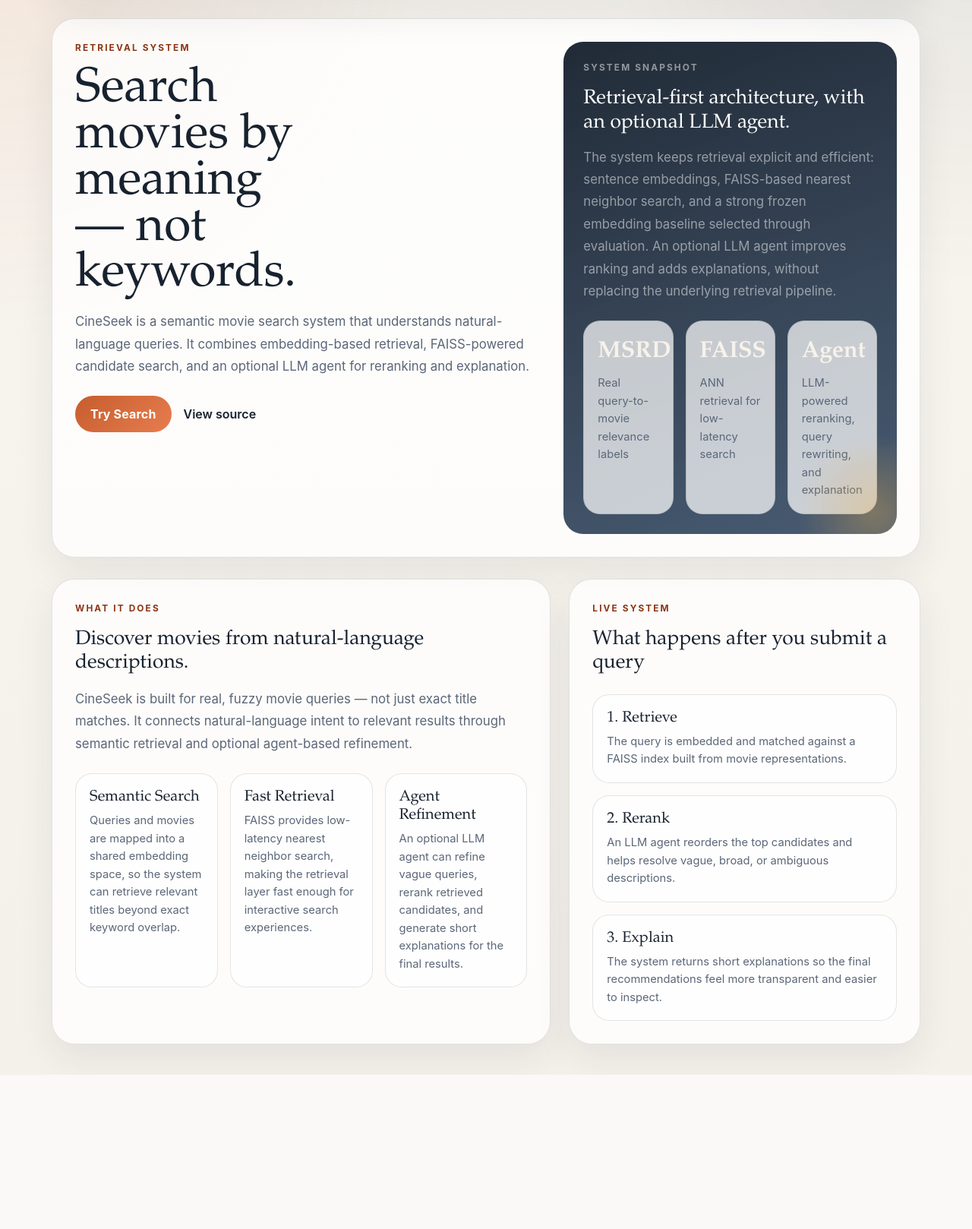
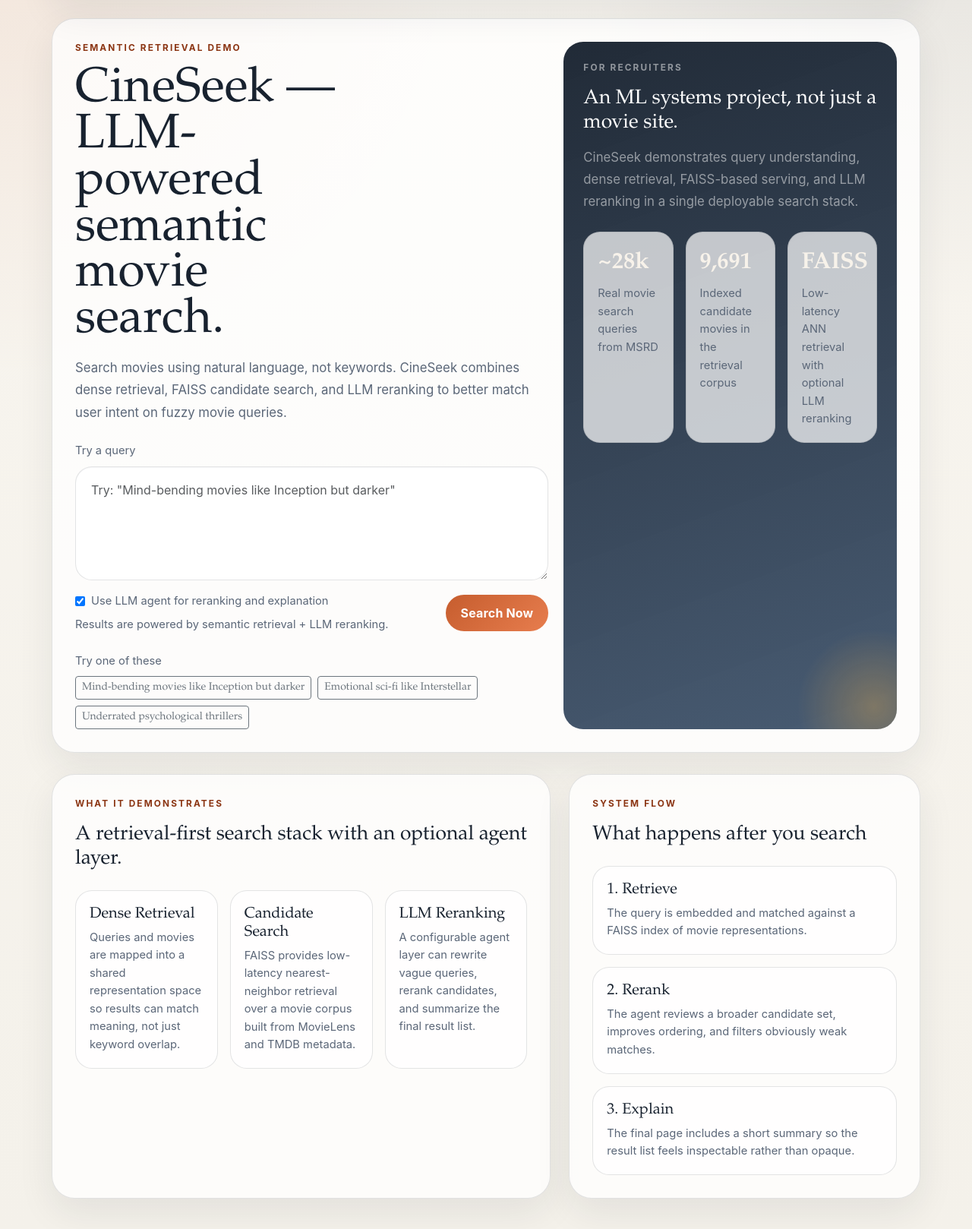
Before and after one commit to maxwellyin/cineseek-semantic-search, a FastAPI app: page / in a window 1280 px wide. Shown: the part 104-1722 px from the top of the page at 76% size. Before the commit the page ends 1519 px from the top, so only its background shows below. Run offline with FastAPI, Linux system fonts and the light colour scheme; data comes from the database, SQL or seed files in the repository.

Commit message:
feat: enhance home page with improved search form and semantic retrieval descriptions

```diff
--- a/apps/demo/templates/home.html
+++ b/apps/demo/templates/home.html
@@ -5,38 +5,67 @@
 <section class="page-card">
   <div class="hero-grid">
     <div>
-      <div class="eyebrow mb-3">Retrieval System</div>
-      <h1 class="display-title">Search movies by meaning — not keywords.</h1>
+      <div class="eyebrow mb-3">Semantic Retrieval Demo</div>
+      <h1 class="display-title" style="max-width: 12ch;">CineSeek — LLM-powered semantic movie search.</h1>
       <p class="lede">
-        CineSeek is a semantic movie search system that understands natural-language queries.
-        It combines embedding-based retrieval, FAISS-powered candidate search, and an optional LLM agent for reranking and explanation.
+        Search movies using natural language, not keywords. CineSeek combines dense retrieval, FAISS candidate search,
+        and LLM reranking to better match user intent on fuzzy movie queries.
       </p>
-      <div class="d-flex flex-wrap gap-3 mt-4">
-        <a class="btn primary-btn" href="/search">Try Search</a>
-        <a class="ghost-link align-self-center" href="https://github.com/maxwellyin/cineseek-semantic-search" target="_blank" rel="noreferrer">View source</a>
-      </div>
+
+      <form class="search-form mt-4" action="/search" method="POST" id="home-search-form">
+        <label class="mini-label mb-2 d-block" for="home-query-box">Try a query</label>
+        <textarea id="home-query-box" name="text" class="form-control" required placeholder='Try: "Mind-bending movies like Inception but darker"'></textarea>
+
+        <div class="d-flex flex-column flex-md-row align-items-start align-items-md-center justify-content-between gap-3 mt-3">
+          <div>
+            <label class="mini-label d-flex align-items-center gap-2">
+              <input type="checkbox" name="use_agent" value="1" checked>
+              Use LLM agent for reranking and explanation
+            </label>
+            <div class="mini-label mt-2">Results are powered by semantic retrieval + LLM reranking.</div>
+          </div>
+          <button type="submit" class="btn primary-btn" id="home-search-submit">Search Now</button>
+        </div>
+
+        <div class="mt-4">
+          <div class="mini-label mb-2">Try one of these</div>
+          <div class="d-flex flex-wrap gap-2">
+            <button type="button" class="btn btn-sm btn-outline-secondary query-chip" data-query="Mind-bending movies like Inception but darker">Mind-bending movies like Inception but darker</button>
+            <button type="button" class="btn btn-sm btn-outline-secondary query-chip" data-query="Emotional sci-fi like Interstellar">Emotional sci-fi like Interstellar</button>
+            <button type="button" class="btn btn-sm btn-outline-secondary query-chip" data-query="Underrated psychological thrillers">Underrated psychological thrillers</button>
+          </div>
+        </div>
+
+        <div id="home-search-loading" class="result-card mt-3 d-none">
+          <div class="d-flex align-items-center gap-3">
+            <div class="spinner-border spinner-border-sm" style="color: var(--accent);" role="status" aria-hidden="true"></div>
+            <div>
+              <div class="mini-label mb-1">Working</div>
+              <div class="body-copy mb-0">Please wait while CineSeek retrieves candidates, reranks them, and prepares the final results.</div>
+            </div>
+          </div>
+        </div>
+      </form>
     </div>
 
     <div class="accent-panel">
-      <div class="eyebrow text-white-50 mb-3">System Snapshot</div>
-      <h2 class="section-title text-white">Retrieval-first architecture, with an optional LLM agent.</h2>
+      <div class="eyebrow text-white-50 mb-3">For Recruiters</div>
+      <h2 class="section-title text-white">An ML systems project, not just a movie site.</h2>
       <p class="body-copy text-white-50">
-        The system keeps retrieval explicit and efficient: sentence embeddings, FAISS-based nearest neighbor search,
-        and a strong frozen embedding baseline selected through evaluation. An optional LLM agent improves ranking and adds explanations,
-        without replacing the underlying retrieval pipeline.
+        CineSeek demonstrates query understanding, dense retrieval, FAISS-based serving, and LLM reranking in a single deployable search stack.
       </p>
       <div class="metric-grid mt-4">
         <div class="metric-card">
-          <div class="metric-value">MSRD</div>
-          <div class="metric-label">Real query-to-movie relevance labels</div>
+          <div class="metric-value">~28k</div>
+          <div class="metric-label">Real movie search queries from MSRD</div>
+        </div>
+        <div class="metric-card">
+          <div class="metric-value">9,691</div>
+          <div class="metric-label">Indexed candidate movies in the retrieval corpus</div>
         </div>
         <div class="metric-card">
           <div class="metric-value">FAISS</div>
-          <div class="metric-label">ANN retrieval for low-latency search</div>
-        </div>
-        <div class="metric-card">
-          <div class="metric-value">Agent</div>
-          <div class="metric-label">LLM-powered reranking, query rewriting, and explanation</div>
+          <div class="metric-label">Low-latency ANN retrieval with optional LLM reranking</div>
         </div>
       </div>
     </div>
@@ -46,30 +75,25 @@
 <section class="row g-4 mt-1">
   <div class="col-lg-7">
     <div class="page-card h-100">
-      <div class="eyebrow mb-3">What It Does</div>
-      <h2 class="section-title">Discover movies from natural-language descriptions.</h2>
-      <p class="body-copy mt-3 mb-0">
-        CineSeek is built for real, fuzzy movie queries — not just exact title matches.
-        It connects natural-language intent to relevant results through semantic retrieval and optional agent-based refinement.
-      </p>
-
+      <div class="eyebrow mb-3">What It Demonstrates</div>
+      <h2 class="section-title">A retrieval-first search stack with an optional agent layer.</h2>
       <div class="feature-grid mt-4">
         <div class="feature-card">
-          <h3 class="h5">Semantic Search</h3>
+          <h3 class="h5">Dense Retrieval</h3>
           <p class="feature-copy mb-0">
-            Queries and movies are mapped into a shared embedding space, so the system can retrieve relevant titles beyond exact keyword overlap.
+            Queries and movies are mapped into a shared representation space so results can match meaning, not just keyword overlap.
           </p>
         </div>
         <div class="feature-card">
-          <h3 class="h5">Fast Retrieval</h3>
+          <h3 class="h5">Candidate Search</h3>
           <p class="feature-copy mb-0">
-            FAISS provides low-latency nearest neighbor search, making the retrieval layer fast enough for interactive search experiences.
+            FAISS provides low-latency nearest-neighbor retrieval over a movie corpus built from MovieLens and TMDB metadata.
           </p>
         </div>
         <div class="feature-card">
-          <h3 class="h5">Agent Refinement</h3>
+          <h3 class="h5">LLM Reranking</h3>
           <p class="feature-copy mb-0">
-            An optional LLM agent can refine vague queries, rerank retrieved candidates, and generate short explanations for the final results.
+            A configurable agent layer can rewrite vague queries, rerank candidates, and summarize the final result list.
           </p>
         </div>
       </div>
@@ -78,30 +102,48 @@
 
   <div class="col-lg-5">
     <div class="page-card h-100">
-      <div class="eyebrow mb-3">Live System</div>
-      <h2 class="section-title">What happens after you submit a query</h2>
-
+      <div class="eyebrow mb-3">System Flow</div>
+      <h2 class="section-title">What happens after you search</h2>
       <div class="feature-grid mt-4" style="grid-template-columns: 1fr;">
         <div class="feature-card">
           <h3 class="h5">1. Retrieve</h3>
-          <p class="feature-copy mb-0">
-            The query is embedded and matched against a FAISS index built from movie representations.
-          </p>
+          <p class="feature-copy mb-0">The query is embedded and matched against a FAISS index of movie representations.</p>
         </div>
         <div class="feature-card">
           <h3 class="h5">2. Rerank</h3>
-          <p class="feature-copy mb-0">
-            An LLM agent reorders the top candidates and helps resolve vague, broad, or ambiguous descriptions.
-          </p>
+          <p class="feature-copy mb-0">The agent reviews a broader candidate set, improves ordering, and filters obviously weak matches.</p>
         </div>
         <div class="feature-card">
           <h3 class="h5">3. Explain</h3>
-          <p class="feature-copy mb-0">
-            The system returns short explanations so the final recommendations feel more transparent and easier to inspect.
-          </p>
+          <p class="feature-copy mb-0">The final page includes a short summary so the result list feels inspectable rather than opaque.</p>
         </div>
       </div>
     </div>
   </div>
 </section>
+
+<script>
+  (function () {
+    const textarea = document.getElementById("home-query-box");
+    const chips = document.querySelectorAll(".query-chip");
+    const form = document.getElementById("home-search-form");
+    const submitButton = document.getElementById("home-search-submit");
+    const loadingCard = document.getElementById("home-search-loading");
+
+    chips.forEach(function (chip) {
+      chip.addEventListener("click", function () {
+        if (!textarea) return;
+        textarea.value = chip.dataset.query || "";
+        textarea.focus();
+      });
+    });
+
+    if (!form || !submitButton || !loadingCard) return;
+    form.addEventListener("submit", function () {
+      submitButton.disabled = true;
+      submitButton.textContent = "Searching...";
+      loadingCard.classList.remove("d-none");
+    });
+  })();
+</script>
 {% endblock %}
```
